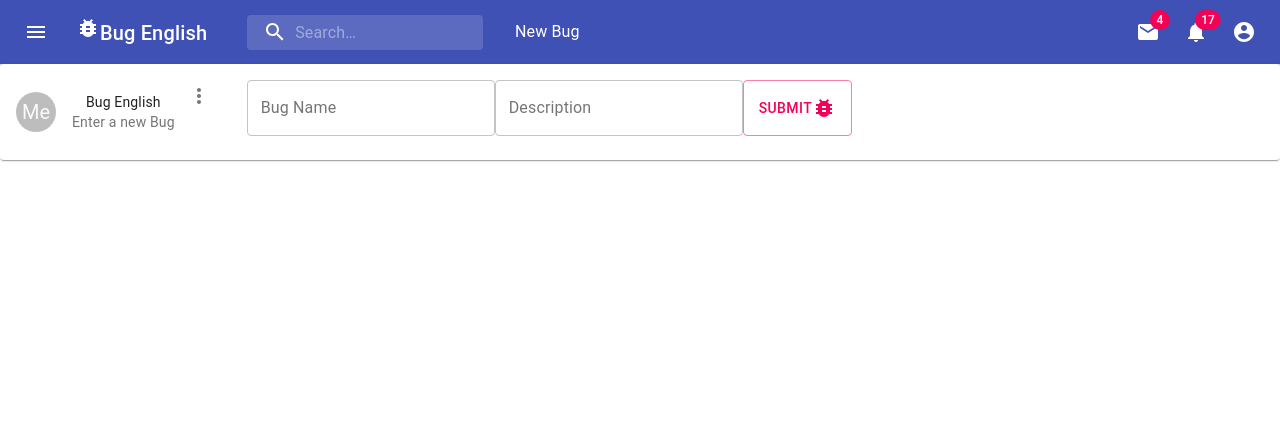
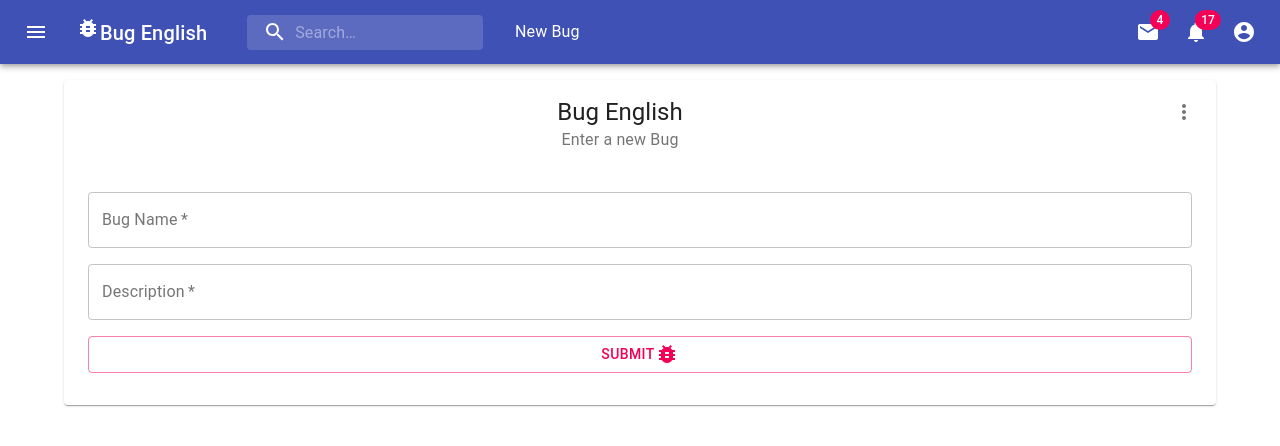
Before and after one commit to damienminter/bug-english, a React (Create React App) app: page /add-bug in a window 1280 px wide. Shown: the top 446 px of the page. Built offline with nearby package versions, Linux system fonts and the light colour scheme.

Commit message:
input UI

```diff
--- a/src/App.css
+++ b/src/App.css
@@ -78,3 +78,9 @@
   border-radius: 4px;
   max-width: 96%;
 }
+
+.new-bug-page {
+  margin: auto;
+  margin-top: 1rem;
+  max-width: 90%;
+}
--- a/src/components/InputBug.js
+++ b/src/components/InputBug.js
@@ -7,7 +7,6 @@ import { makeStyles } from "@material-ui/core/styles";
 import Card from "@material-ui/core/Card";
 import CardHeader from "@material-ui/core/CardHeader";
 import CardContent from "@material-ui/core/CardContent";
-import Avatar from "@material-ui/core/Avatar";
 import IconButton from "@material-ui/core/IconButton";
 import MoreVertIcon from "@material-ui/icons/MoreVert";
 import TextField from "@material-ui/core/TextField";
@@ -23,6 +22,7 @@ const useStyles = makeStyles((theme) => ({
   root: {
     display: "flex",
     flexWrap: "wrap",
+    flexDirection: "column",
   },
   margin: {
     margin: theme.spacing(1),
@@ -70,11 +70,6 @@ export default function InputBug() {
   return (
     <Card className={classes.root}>
       <CardHeader
-        avatar={
-          <Avatar aria-label="recipe" className={classes.avatar}>
-            {"Me"}
-          </Avatar>
-        }
         action={
           <IconButton aria-label="settings">
             <MoreVertIcon />
@@ -95,17 +90,28 @@ export default function InputBug() {
             id="bugName"
             label="Bug Name"
             variant="outlined"
+            required
             value={bugValues.bugName}
             onChange={handleOnChange}
+            className={classes.margin}
           />
           <TextField
             id="bugDescription"
             label="Description"
             variant="outlined"
+            required
+            multiline
+            rowsMax={8}
             value={bugValues.bugDescription}
             onChange={handleOnChange}
+            className={classes.margin}
           />
-          <Button type="submit" variant="outlined" color="secondary">
+          <Button
+            className={classes.margin}
+            type="submit"
+            variant="outlined"
+            color="secondary"
+          >
             Submit
             <BugReportIcon />
           </Button>
--- a/src/pages/Company.js
+++ b/src/pages/Company.js
@@ -1,4 +1,4 @@
-import React, { useState } from "react";
+import React from "react";
 import CompanyListBug from "../components/company/CompanyListBugs";
 
 import { useSelector } from "react-redux";
@@ -7,7 +7,7 @@ import CompanyInformation from "../components/company/CompanyInformation";
 export default function Company() {
   const comp = useSelector((state) => state.company);
   const compBugs = useSelector((state) => state.filterBugs);
-  const currentBug = useSelector((state) => state.bug);
+  // const currentBug = useSelector((state) => state.bug);
 
   if (comp === null || comp === undefined) {
     return (
--- a/src/pages/NewBug.js
+++ b/src/pages/NewBug.js
@@ -3,7 +3,7 @@ import InputBug from "../components/InputBug";
 
 export default function NewBug() {
   return (
-    <div>
+    <div className="new-bug-page">
       <InputBug />
     </div>
   );
```
